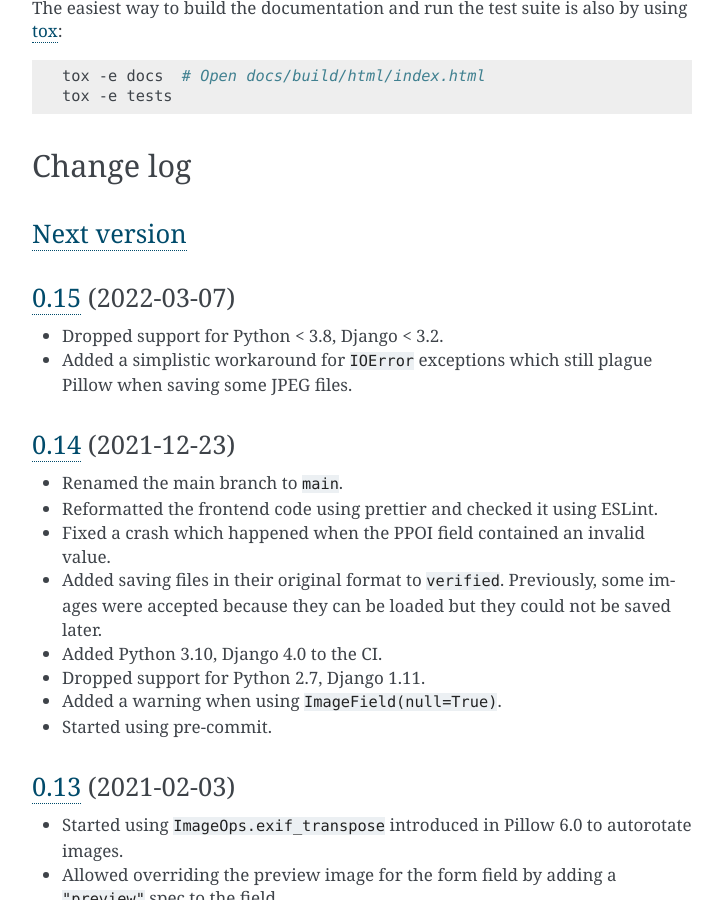
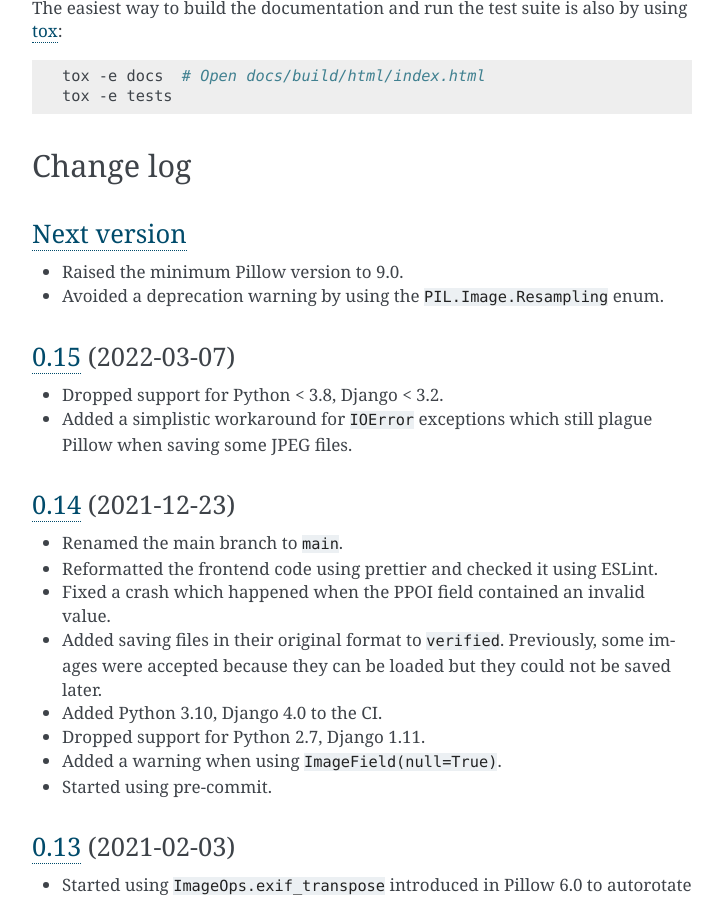
Before and after one commit to matthiask/django-imagefield, a Sphinx documentation site: the page built from docs/index.rst, in a window 1280 px wide and 900 px high, scrolled down 4279 px. Shown: the whole window, without its empty margins (388-1111 px from the left). Built offline with Sphinx 7.4.7, drawn with Linux system fonts in a browser that asks for light colours.

Commit message:
Avoided a Pillow deprecation warning, raised the version requirement to Pillow>=9

```diff
--- a/CHANGELOG.rst
+++ b/CHANGELOG.rst
@@ -7,6 +7,9 @@ Change log
 ~~~~~~~~~~~~~~~
 
 .. _Next version: https://github.com/matthiask/django-imagefield/compare/0.15...main
+
+- Raised the minimum Pillow version to 9.0.
+- Avoided a deprecation warning by using the ``PIL.Image.Resampling`` enum.
 
 
 `0.15`_ (2022-03-07)
--- a/docs/conf.py
+++ b/docs/conf.py
@@ -13,7 +13,7 @@ version = __import__("imagefield").__version__
 release = subprocess.check_output(
     "git fetch --tags; git describe --tags",
     shell=True,
-    universal_newlines=True,
+    text=True,
 ).strip()
 language = "en"
 
--- a/setup.cfg
+++ b/setup.cfg
@@ -29,7 +29,7 @@ classifiers =
 [options]
 packages = find:
 install_requires =
-    Pillow>=6.2.2
+    Pillow>=9.0
 python_requires = >=3.8
 include_package_data = True
 zip_safe = False
```
Also changed, not shown: .pre-commit-config.yaml, 1 other file.
